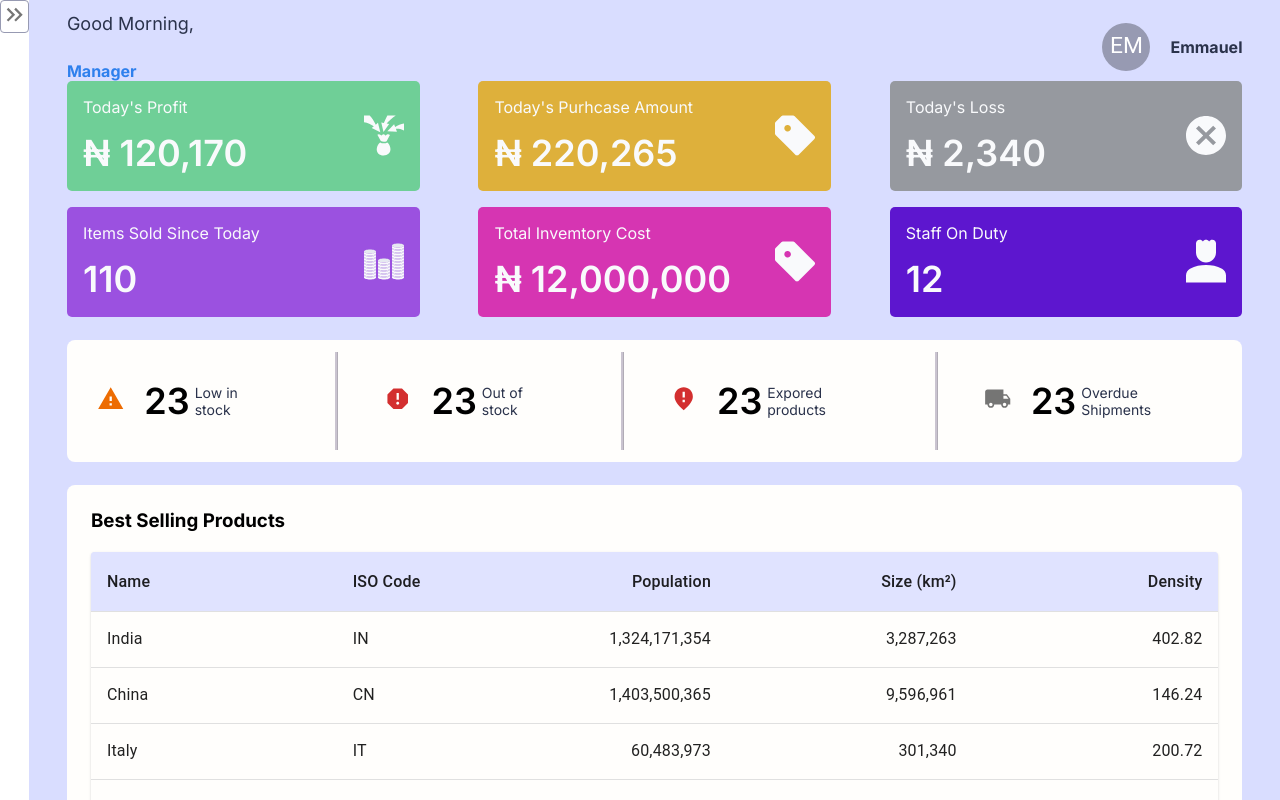
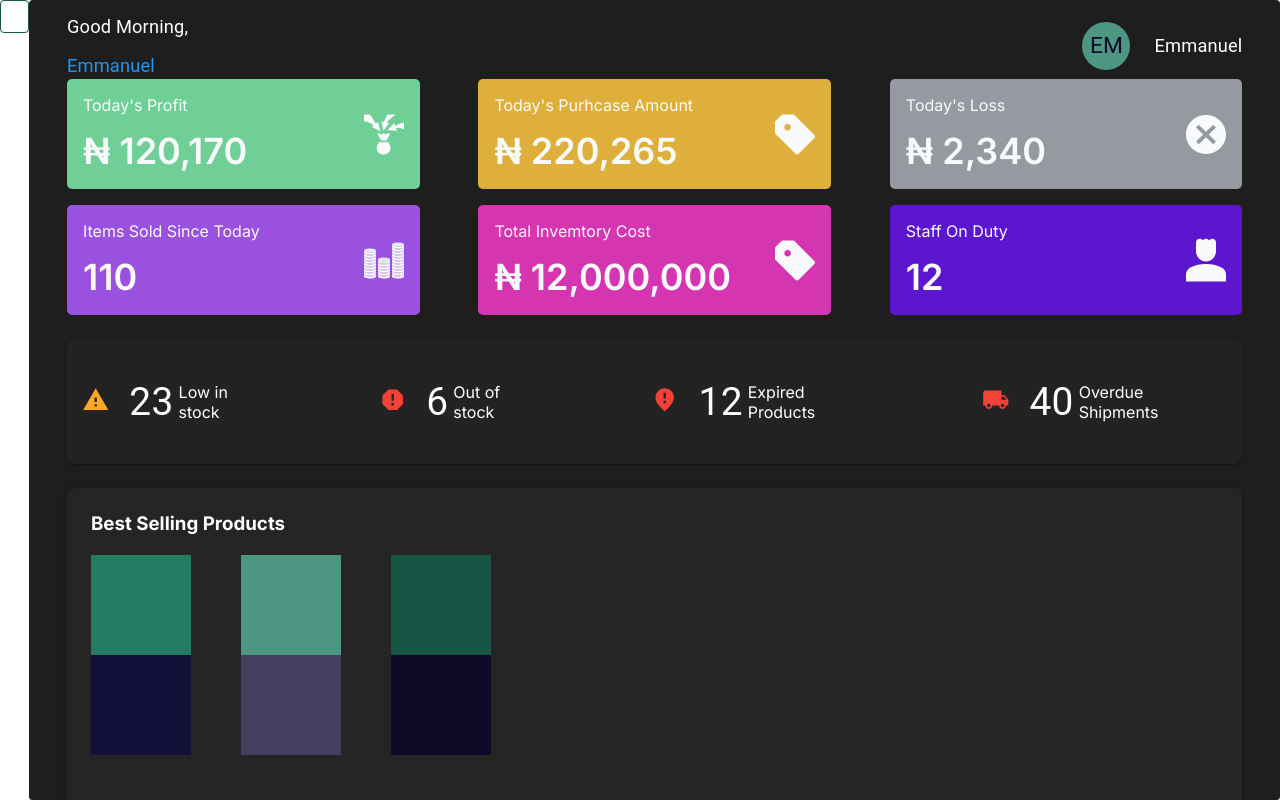
Before and after one commit to valentinesamuel/shopaholik-frontend, a React (Vite) app: page /manager in a window 1280 px wide. Built offline with nearby package versions, Linux system fonts and the light colour scheme; a web font is replaced by a local one.

Commit message:
FEAT: Understood MUI theme color and made manager dashboard responsive

```diff
--- a/src/App.tsx
+++ b/src/App.tsx
@@ -13,7 +13,7 @@ import SupervisorDashboard from './routes/Supervisor/SupervisorDashboard.compone
 import CashierDashboard from './routes/Cashier/CashierDashboard.component';
 
 function App() {
-  const [mode, setMode] = useState<PaletteMode>('light');
+  const [mode, setMode] = useState<PaletteMode>('dark');
   const colorMode = useMemo(
     () => ({
       toggleColorMode: () => {
--- a/src/Utils/MaterialTheme.ts
+++ b/src/Utils/MaterialTheme.ts
@@ -6,18 +6,18 @@ export const getDesignTokens = (mode: PaletteMode) => ({
     ...(mode === 'light'
       ? {
           primary: {
-            main: '#D9DDFF',
+            main: '#50BE9F',
           },
           secondary: {
-            main: '#FFFEFC',
+            main: '#131039',
           },
         }
       : {
           primary: {
-            main: '#6c78ff',
+            main: '#217C62',
           },
           secondary: {
-            main: '#ff9400',
+            main: '#131039',
           },
         }),
   },
--- a/src/Utils/UserTheme.ts
+++ b/src/Utils/UserTheme.ts
@@ -27,4 +27,9 @@ export const UserTheme = {
   borderRadius: {
     5: '.3125rem',
   },
+  mediaQuery: {
+    mobile: 'screen and (max-width: 450px)',
+    tablet: 'screen and (max-width: 768px)',
+    laptop: 'screen and (min-width: 1200px)',
+  },
 };
--- a/src/components/DashboardMetric.tsx
+++ b/src/components/DashboardMetric.tsx
@@ -11,6 +11,7 @@ const DashboardMetricContainer = MUIStyled('div')(() => ({
   padding: 16,
   borderRadius: 5,
   justifyContent: 'space-between',
+  width: '100%',
 }));
 
 const Content = styled(Box)`
--- a/src/components/Navbar.tsx
+++ b/src/components/Navbar.tsx
@@ -1,7 +1,8 @@
-import { Avatar, Box } from '@mui/material';
+import { Avatar, Box, Typography } from '@mui/material';
 import { FC } from 'react';
 import { styled } from 'styled-components';
 import { UserTheme } from '../Utils/UserTheme';
+import blue from '@mui/material/colors/blue';
 
 const NavbarContainer = styled(Box)`
   display: flex;
@@ -35,13 +36,41 @@ const Navbar: FC = () => {
   return (
     <NavbarContainer>
       <div className="role-greeting">
-        <p className="greeting">Good Morning,</p>
-        <p className="role">Manager</p>
+        <Typography>Good Morning,</Typography>
+        <Typography
+          sx={{
+            marginTop: '10%',
+            color: blue[500],
+          }}
+          variant="body1"
+        >
+          Emmanuel
+        </Typography>
       </div>
       <div className="image">
         {/* <Avatar alt="Travis Howard" src="/static/images/avatar/2.jpg" /> */}
-        <Avatar sx={{ bgcolor: 'primary.dark', padding:3 }}>EM</Avatar>
-        <p className="name">Emmauel</p>
+        <Avatar
+          sx={{
+            bgcolor: 'primary.light',
+            color: 'secondary.dark',
+            padding: 3,
+            marginRight: 3,
+          }}
+        >
+          EM
+        </Avatar>
+        <Typography
+          sx={{
+            color: 'primary.contrastText',
+            display: {
+              mobile: 'none',
+              tablet: 'block',
+            },
+          }}
+          variant="body1"
+        >
+          Emmanuel
+        </Typography>
       </div>
     </NavbarContainer>
   );
--- a/src/components/StockQuantityRow.tsx
+++ b/src/components/StockQuantityRow.tsx
@@ -1,29 +1,45 @@
-import { StockQtyItem } from '../routes/Manager/ManagerDashboard/ManagerDashboard.styles';
 import ReportIcon from '@mui/icons-material/Report';
 import FmdBadIcon from '@mui/icons-material/FmdBad';
 import WarningIcon from '@mui/icons-material/Warning';
 import LocalShippingIcon from '@mui/icons-material/LocalShipping';
-import { Divider, Stack } from '@mui/material';
+import { Divider, Box, Typography, Paper } from '@mui/material';
+import styled from 'styled-components';
+import { UserTheme } from '../Utils/UserTheme';
+
+const StockQtyItem = styled(Box)`
+  display: flex;
+  padding: 1.6875rem 15px 1.6875rem 15px;
+  align-items: center;
+  justify-content: center;
+
+  .text {
+    margin-left: 20px;
+    align-items: center;
+    display: flex;
+  }
+
+  @media ${UserTheme.mediaQuery.mobile} {
+  }
+`;
 
 const StockQuantityRow = () => {
   return (
     <>
-      <Stack
-        direction="row"
-        divider={
-          <Divider
-            orientation="vertical"
-            color="#CAC4D0"
-            sx={{ height: 'auto', width: 3 }}
-          />
-        }
-        spacing={2}
-        justifyContent="space-between"
+      <Paper
+        elevation={2}
         sx={{
           padding: '1% 0',
-          backgroundColor: 'secondary.light',
+          display: 'flex',
           margin: '2% 0',
-          borderRadius: 2
+          color: 'white',
+          justifyContent: 'space-between',
+          borderRadius: 2,
+          flexDirection: {
+            mobile: 'column',
+            tablet: 'column',
+            laptop: 'row',
+            desktop: 'row',
+          },
         }}
       >
         <StockQtyItem>
@@ -31,8 +47,25 @@ const StockQuantityRow = () => {
             <WarningIcon color="warning" />
           </div>
           <div className="text">
-            <p className="quantity">23</p>
-            <p className="label">Low in stock</p>
+            <Typography
+              variant="h4"
+              sx={{
+                color: 'primary.contrastText',
+              }}
+            >
+              23
+            </Typography>
+            <Typography
+              variant="inherit"
+              sx={{
+                width: '50%',
+                marginLeft: '5px',
+                color: 'primary.contrastText',
+                fontWeight: 'regular',
+              }}
+            >
+              Low in stock
+            </Typography>
           </div>
         </StockQtyItem>
         <StockQtyItem>
@@ -40,8 +73,25 @@ const StockQuantityRow = () => {
             <ReportIcon color="error" />
           </div>
           <div className="text">
-            <p className="quantity">23</p>
-            <p className="label">Out of stock</p>
+            <Typography
+              variant="h4"
+              sx={{
+                color: 'primary.contrastText',
+              }}
+            >
+              6
+            </Typography>
+            <Typography
+              variant="inherit"
+              sx={{
+                width: '50%',
+                marginLeft: '5px',
+                color: 'primary.contrastText',
+                fontWeight: 'regular',
+              }}
+            >
+              Out of stock
+            </Typography>
           </div>
         </StockQtyItem>
         <StockQtyItem>
@@ -49,20 +99,54 @@ const StockQuantityRow = () => {
             <FmdBadIcon color="error" />
           </div>
           <div className="text">
-            <p className="quantity">23</p>
-            <p className="label">Expored products</p>
+            <Typography
+              variant="h4"
+              sx={{
+                color: 'primary.contrastText',
+              }}
+            >
+              12
+            </Typography>
+            <Typography
+              variant="inherit"
+              sx={{
+                width: '50%',
+                marginLeft: '5px',
+                color: 'primary.contrastText',
+                fontWeight: 'regular',
+              }}
+            >
+              Expired Products
+            </Typography>
           </div>
         </StockQtyItem>
         <StockQtyItem>
           <div className="icon">
-            <LocalShippingIcon color="action" />
+            <LocalShippingIcon color="error" />
           </div>
           <div className="text">
-            <p className="quantity">23</p>
-            <p className="label">Overdue Shipments</p>
+            <Typography
+              variant="h4"
+              sx={{
+                color: 'primary.contrastText',
+              }}
+            >
+              40
+            </Typography>
+            <Typography
+              variant="inherit"
+              sx={{
+                width: '50%',
+                marginLeft: '5px',
+                color: 'primary.contrastText',
+                fontWeight: 'regular',
+              }}
+            >
+              Overdue Shipments
+            </Typography>
           </div>
         </StockQtyItem>
-      </Stack>
+      </Paper>
     </>
   );
 };
--- /dev/null
+++ b/src/components/TestColors.tsx
@@ -0,0 +1,62 @@
+import { Box, Stack } from '@mui/material';
+
+const TestColors = () => {
+  return (
+    <>
+      <Stack direction="row">
+        <Box
+          sx={{
+            height: '100px',
+            width: '100px',
+            marginRight: '50px',
+            backgroundColor: 'primary.main',
+          }}
+        ></Box>
+        <Box
+          sx={{
+            height: '100px',
+            width: '100px',
+            marginRight: '50px',
+            backgroundColor: 'primary.light',
+          }}
+        ></Box>
+        <Box
+          sx={{
+            height: '100px',
+            width: '100px',
+            marginRight: '50px',
+            backgroundColor: 'primary.dark',
+          }}
+        ></Box>
+      </Stack>
+      <Stack direction="row" sx={{ marginBottom: '120px' }}>
+        <Box
+          sx={{
+            height: '100px',
+            width: '100px',
+            marginRight: '50px',
+            backgroundColor: 'secondary.main',
+          }}
+        ></Box>
+        <Box
+          sx={{
+            height: '100px',
+            width: '100px',
+            marginRight: '50px',
+            backgroundColor: 'secondary.light',
+          }}
+        ></Box>
+        <Box
+          sx={{
+            height: '100px',
+            width: '100px',
+            marginRight: '50px',
+            backgroundColor: 'secondary.dark',
+          }}
+        ></Box>
+      </Stack>
+    </>
+  );
+};
+
+export default TestColors;
--- a/src/routes/Manager/ManagerDashboard/ManagerDashboard.component.tsx
+++ b/src/routes/Manager/ManagerDashboard/ManagerDashboard.component.tsx
@@ -1,19 +1,19 @@
 import { FC } from 'react';
 import DashboardMetric from '../../../components/DashboardMetric';
-import { Box } from '@mui/material';
+import { Box, Paper } from '@mui/material';
 import { dashboardMetrics } from './metrics';
 import StockQuantityCard from '../../../components/StockQuantityRow';
 import TopSellingProduct from '../../../components/TopSellingProduct';
 import Navbar from '../../../components/Navbar';
+import TestColors from '../../../components/TestColors';
 
 const ManagerDashboard: FC = () => {
   return (
-    <Box
+    <Paper
       sx={{
         width: '100%',
         height: '100vh',
         overflowX: 'auto',
-        backgroundColor: 'primary.main',
         padding: '1% 3% 0% 3%',
       }}
     >
@@ -21,7 +21,11 @@ const ManagerDashboard: FC = () => {
       <Box
         sx={{
           display: 'grid',
-          gridTemplateColumns: 'repeat(auto-fit, minmax(300px, 30%))',
+          gridTemplateColumns: {
+            mobile: 'repeat(auto-fit, minmax(100%, 30%))',
+            tablet: 'repeat(auto-fit, minmax(100%, 30%))',
+            desktop: 'repeat(auto-fit, minmax(300px, 30%))',
+          },
           justifyItems: 'stretch',
           justifyContent: 'space-between',
           gap: '1rem',
@@ -39,18 +43,18 @@ const ManagerDashboard: FC = () => {
         })}
       </Box>
       <StockQuantityCard />
-      <Box
+      <Paper
         sx={{
-          backgroundColor: 'secondary.light',
           padding: 3,
           borderRadius: 2,
         }}
+        elevation={3}
       >
         <h3 style={{ marginBottom: 20 }}>Best Selling Products</h3>
-
-        <TopSellingProduct />
-      </Box>
-    </Box>
+        <TestColors />
+        {/* <TopSellingProduct /> */}
+      </Paper>
+    </Paper>
   );
 };
 
--- a/src/routes/Manager/ManagerDashboard/ManagerDashboard.styles.tsx
+++ b/src/routes/Manager/ManagerDashboard/ManagerDashboard.styles.tsx
@@ -1,25 +1,2 @@
-import { Box } from '@mui/material';
 import styled from 'styled-components';
 import { UserTheme } from '../../../Utils/UserTheme';
-
-export const StockQtyItem = styled(Box)`
-  display: flex;
-  padding: 1.6875rem 5.0625rem 1.6875rem 1.875rem;
-  align-items: center;
-
-  .text {
-    margin-left: 20px;
-    align-items: center;
-    display: flex;
-    .quantity {
-      font-size: ${UserTheme.fontSize.fourxl};
-      font-weight: ${UserTheme.fontWeight.semiBold};
-    }
-    .label {
-      width: 50%;
-      margin-left: 0.3125rem;
-      font-size: ${UserTheme.fontSize.sm};
-      color: ${UserTheme.color.secondary600};
-    }
-  }
-`;
```
